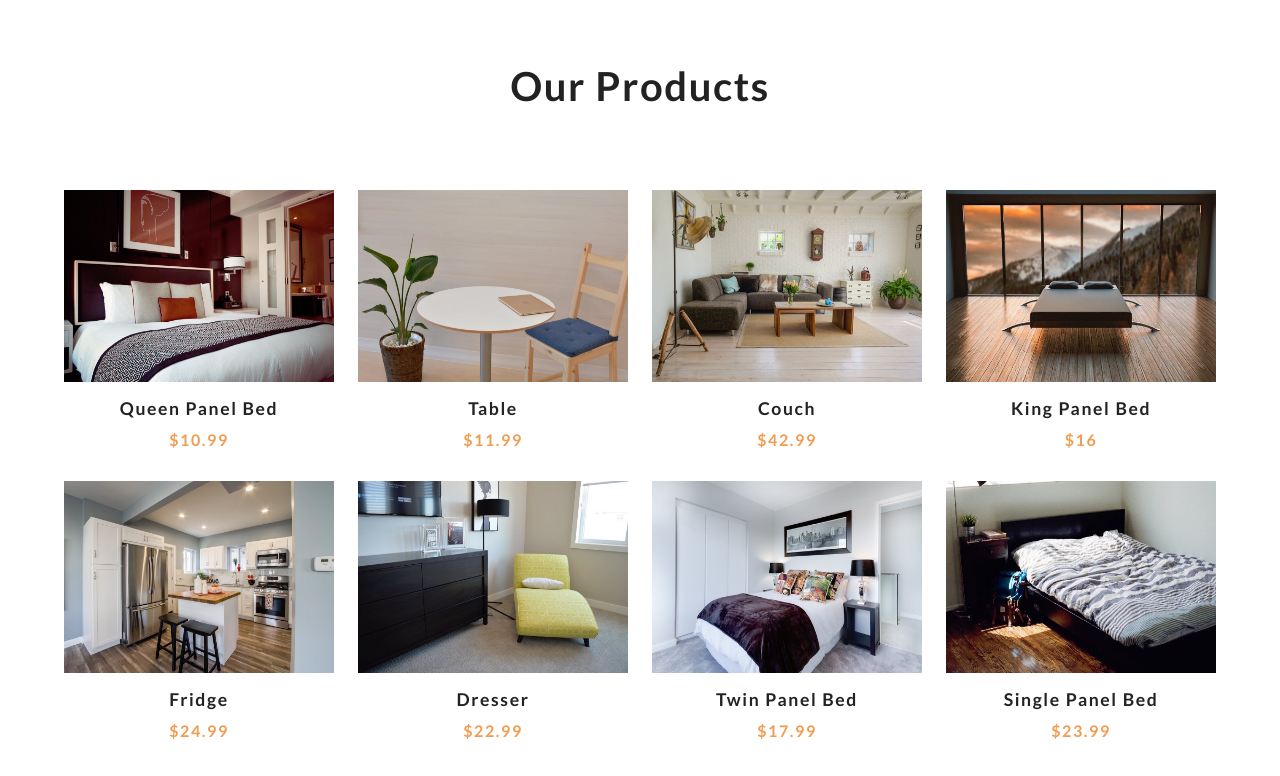
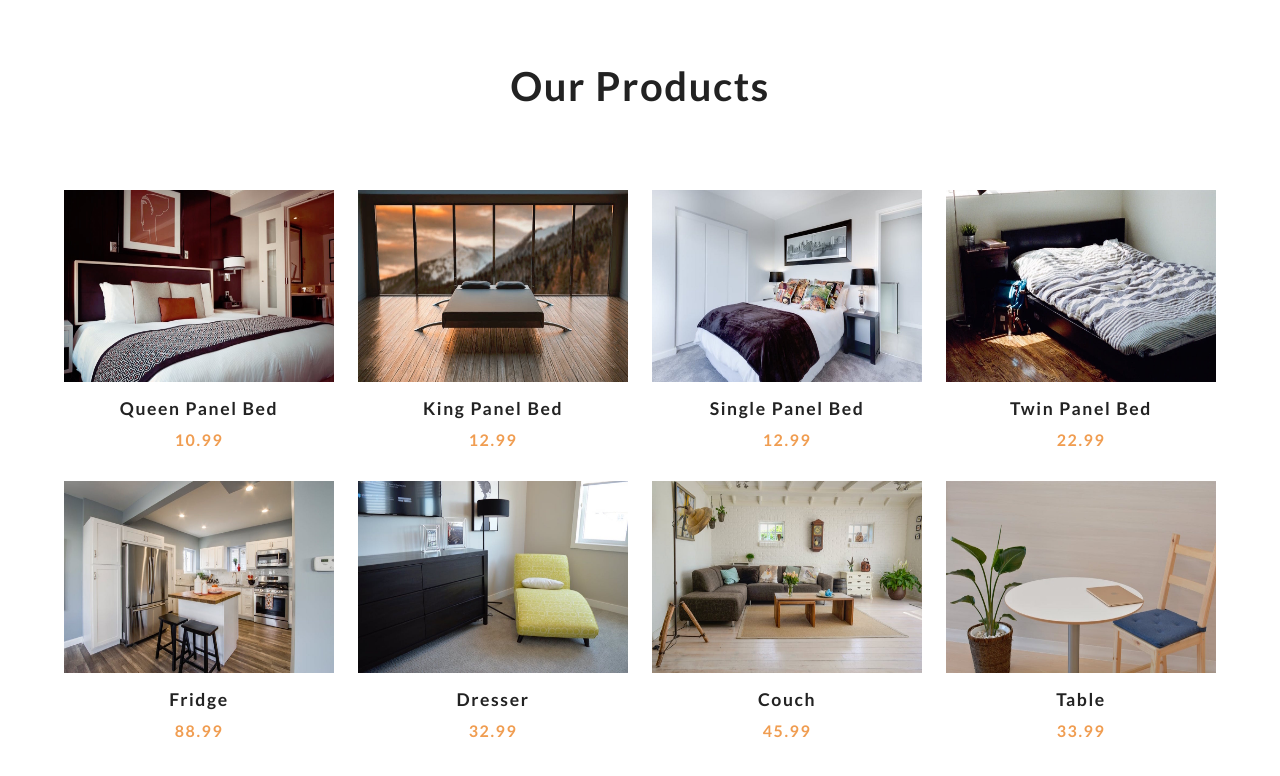
Before and after one commit to FatbardhKadriu/Shopping-Cart, a plain HTML site: page index.html in a window 1280 px wide. Shown: the part 802-1578 px from the top of the page. Drawn offline with Linux system fonts and the light colour scheme.

Commit message:
Display products

```diff
--- a/app.js
+++ b/app.js
@@ -34,7 +34,33 @@ class Products {
 }
 
 // display products
-class UI {}
+class UI {
+  displayProducts(products) {
+    let result = ''
+    products.forEach(product => {
+        result += `
+        <!-- singe product-->
+        <article class="product">
+          <div class="img-container">
+            <img
+              src=${product.image}
+              alt="product"
+              class="product-img"
+            />
+            <button class="bag-btn" data-id=${product.id}>
+              <i class="fas fa-shopping-cart"></i>
+              add to bag
+            </button>
+          </div>
+          <h3>${product.title}</h3>
+          <h4>${product.price}</h4>
+        </article>
+        <!-- end of singe product-->
+        `
+    });
+    productsDOM.innerHTML = result;
+  }
+}
 
 //local storage
 class Storage {}
@@ -44,5 +70,5 @@ document.addEventListener("DOMContentLoaded", () => {
   const products = new Products();
 
   // get all products
-  products.getProducts().then(data => console.log(data));
+  products.getProducts().then(products => ui.displayProducts(products));
 });
--- a/index.html
+++ b/index.html
@@ -46,141 +46,7 @@
         <h2>our products</h2>
       </div>
       <div class="products-center">
-        <!-- singe product-->
-        <article class="product">
-          <div class="img-container">
-            <img
-              src="./images/product-1.jpeg"
-              alt="product"
-              class="product-img"
-            />
-            <button class="bag-btn" data-id="1">
-              <i class="fas fa-shopping-cart"></i>
-              add to bag
-            </button>
-          </div>
-          <h3>queen panel bed</h3>
-          <h4>$10.99</h4>
-        </article>
-        <!-- end of singe product-->
-        <!-- singe product-->
-        <article class="product">
-          <div class="img-container">
-            <img
-              src="./images/product-8.jpeg"
-              alt="product"
-              class="product-img"
-            />
-            <button class="bag-btn" data-id="2">
-              <i class="fas fa-shopping-cart"></i>
-              add to bag
-            </button>
-          </div>
-          <h3>table</h3>
-          <h4>$11.99</h4>
-        </article>
-        <!-- end of singe product-->
-        <!-- singe product-->
-        <article class="product">
-          <div class="img-container">
-            <img
-              src="./images/product-7.jpeg"
-              alt="product"
-              class="product-img"
-            />
-            <button class="bag-btn" data-id="3">
-              <i class="fas fa-shopping-cart"></i>
-              add to bag
-            </button>
-          </div>
-          <h3>couch</h3>
-          <h4>$42.99</h4>
-        </article>
-        <!-- end of singe product-->
-        <!-- singe product-->
-        <article class="product">
-          <div class="img-container">
-            <img
-              src="./images/product-2.jpeg"
-              alt="product"
-              class="product-img"
-            />
-            <button class="bag-btn" data-id="4">
-              <i class="fas fa-shopping-cart"></i>
-              add to bag
-            </button>
-          </div>
-          <h3>king panel bed</h3>
-          <h4>$16</h4>
-        </article>
-        <!-- end of singe product-->
-        <!-- singe product-->
-        <article class="product">
-          <div class="img-container">
-            <img
-              src="./images/product-5.jpeg"
-              alt="product"
-              class="product-img"
-            />
-            <button class="bag-btn" data-id="5">
-              <i class="fas fa-shopping-cart"></i>
-              add to bag
-            </button>
-          </div>
-          <h3>fridge</h3>
-          <h4>$24.99</h4>
-        </article>
-        <!-- end of singe product-->
-        <!-- singe product-->
-        <article class="product">
-          <div class="img-container">
-            <img
-              src="./images/product-6.jpeg"
-              alt="product"
-              class="product-img"
-            />
-            <button class="bag-btn" data-id="6">
-              <i class="fas fa-shopping-cart"></i>
-              add to bag
-            </button>
-          </div>
-          <h3>dresser</h3>
-          <h4>$22.99</h4>
-        </article>
-        <!-- end of singe product-->
-        <!-- singe product-->
-        <article class="product">
-          <div class="img-container">
-            <img
-              src="./images/product-3.jpeg"
-              alt="product"
-              class="product-img"
-            />
-            <button class="bag-btn" data-id="7">
-              <i class="fas fa-shopping-cart"></i>
-              add to bag
-            </button>
-          </div>
-          <h3>twin panel bed</h3>
-          <h4>$17.99</h4>
-        </article>
-        <!-- end of singe product-->
-        <!-- singe product-->
-        <article class="product">
-          <div class="img-container">
-            <img
-              src="./images/product-4.jpeg"
-              alt="product"
-              class="product-img"
-            />
-            <button class="bag-btn" data-id="8">
-              <i class="fas fa-shopping-cart"></i>
-              add to bag
-            </button>
-          </div>
-          <h3>single panel bed</h3>
-          <h4>$23.99</h4>
-        </article>
+        <!-- Here goes products  -->
       </div>
     </section>
     <!-- end of products -->
```
